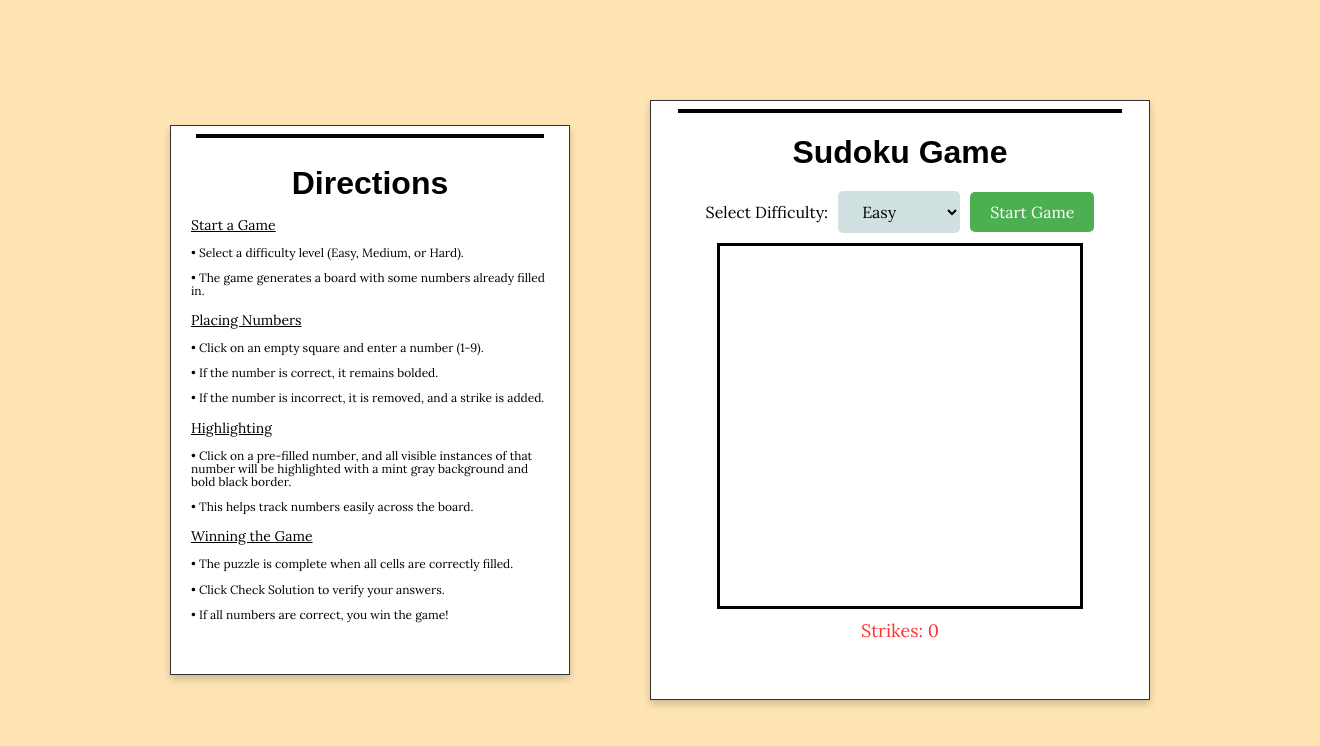
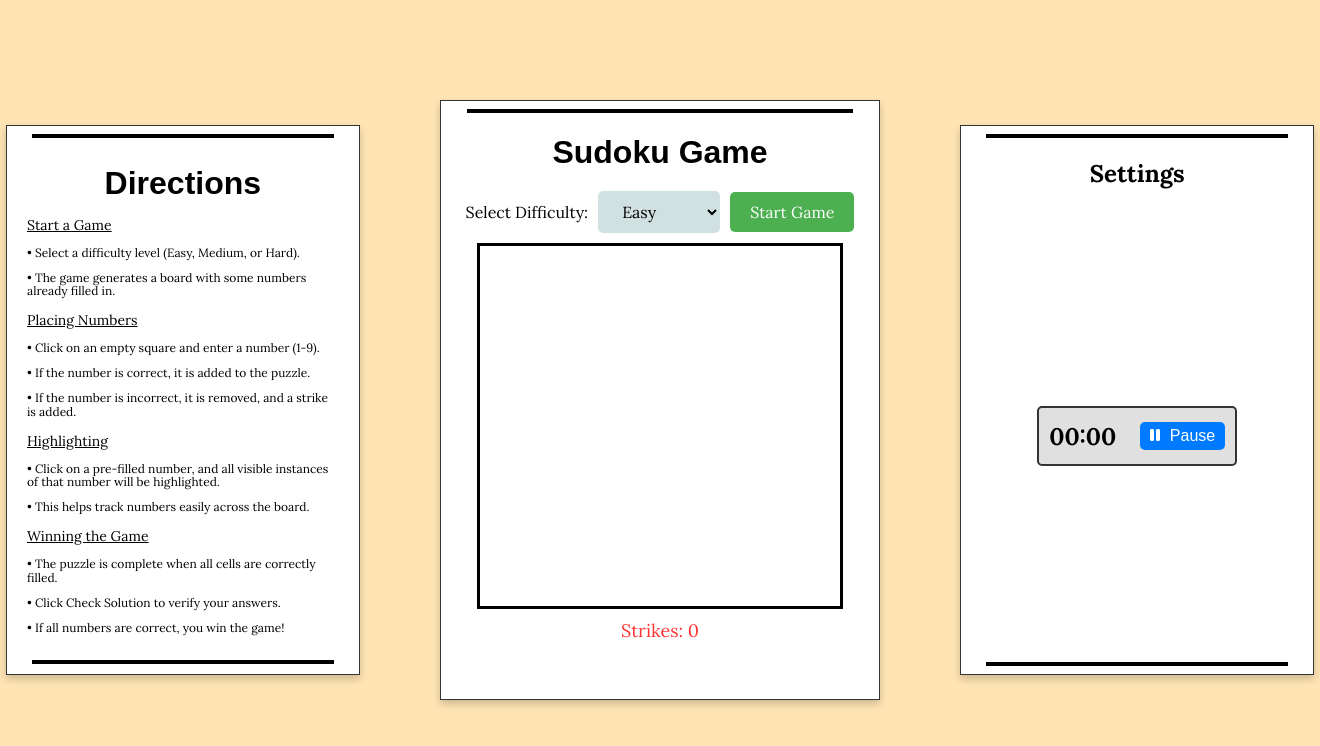
Before and after one commit to Andrew-Grimes/SudokuGame, a Flask app: page / in a window 1320 px wide. Shown: the top 746 px of the page. Run offline with Flask 3, Linux system fonts and the light colour scheme; some web fonts are replaced.

Commit message:
v1 -- Sudoku HTML Template

```diff
--- a/templates/sudoku.html
+++ b/templates/sudoku.html
@@ -26,17 +26,19 @@
 
             <h3>Placing Numbers</h3>
             <p>&bull; Click on an empty square and enter a number (1-9).</p>
-            <p>&bull; If the number is correct, it remains bolded.</p>
+            <p>&bull; If the number is correct, it is added to the puzzle.</p>
             <p>&bull; If the number is incorrect, it is removed, and a strike is added.</p>
 
             <h3>Highlighting</h3>
-            <p>&bull; Click on a pre-filled number, and all visible instances of that number will be highlighted with a mint gray background and bold black border.</p>
+            <p>&bull; Click on a pre-filled number, and all visible instances of that number will be highlighted.</p>
             <p>&bull; This helps track numbers easily across the board.</p>
 
             <h3>Winning the Game</h3>
             <p>&bull; The puzzle is complete when all cells are correctly filled.</p>
             <p>&bull; Click Check Solution to verify your answers.</p>
             <p>&bull; If all numbers are correct, you win the game!</p>
+
+            <hr class="directions-bottom-line">
         </div>
 
         <!-- Sudoku Game Container -->
@@ -58,7 +60,25 @@
             <div class="strike-counter" id="strike-counter">Strikes: 0</div>
         </div>
 
-    </div>
+        <!-- Settings Panel -->
+        <div class="settings-container">
+            <div class="settings-header">
+                <hr class="settings-top-line">
+                <h2>Settings</h2>
+            </div>
 
-</body>
-</html>
+            <!-- 🔹 Timer Display (Centered, Properly Positioned) -->
+            <div class="timer-wrapper">
+                <div class="timer-box">
+                    <div id="timer">00:00</div>
+                    <button id="pauseBtn" class="pause-button">
+                        <i class="fas fa-pause"></i> Pause
+                    </button>
+                </div>
+            </div>
+
+            <hr class="settings-bottom-line">
+        </div>
+
+        <!-- FontAwesome for Pause Button Icon -->
+        <script src="https://cdnjs.cloudflare.com/ajax/libs/font-awesome/6.0.0-beta3/js/all.min.js"></script>
```
